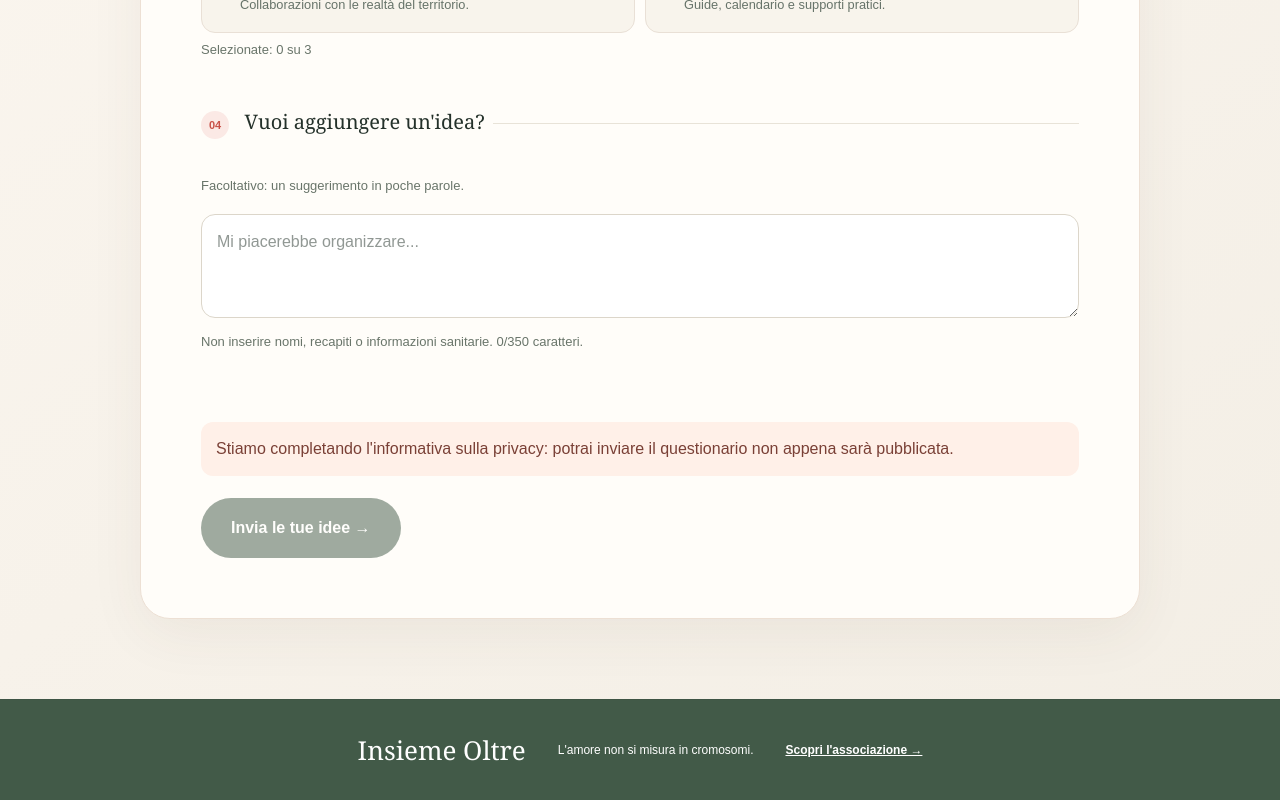
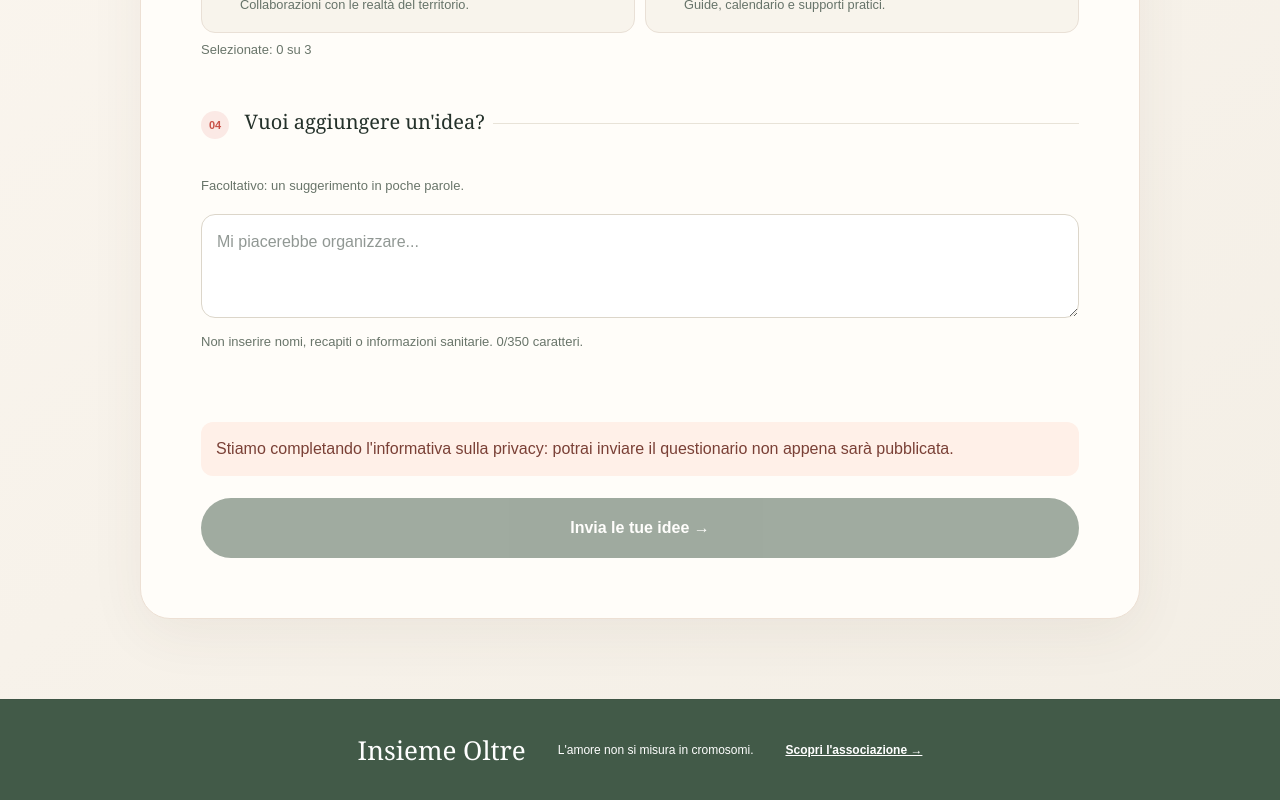
Before and after one commit to Lucare76/insieme-oltre, a Next.js app: page /partecipa in a window 1280 px wide. Shown: the part 1422-2222 px from the top of the page. Built offline with nearby package versions, Linux system fonts and the light colour scheme; no server answers.

Commit message:
fix: improve participation form on small screens

```diff
--- a/app/partecipa/partecipa.css
+++ b/app/partecipa/partecipa.css
@@ -30,9 +30,9 @@
 .participa-consent label{display:flex;gap:11px;align-items:flex-start;line-height:1.6}
 .participa-consent a{text-decoration:underline;text-underline-offset:3px}
 .participa-consent p{padding:15px;color:#7a4036;background:#fff0e8;border-radius:12px}
-.participa-submit{border:none;border-radius:99px;background:#425a48;color:white;font-size:16px;font-weight:700;padding:18px 30px;cursor:pointer}
+.participa-submit{min-height:54px;width:100%;border:none;border-radius:99px;background:#425a48;color:white;font-size:16px;font-weight:700;padding:18px 30px;cursor:pointer}
 .participa-submit:disabled{opacity:.5;cursor:not-allowed}
 .participa-error{color:#a12329}.participa-success{color:#2d6546}
 .participa-thanks{text-align:center;padding:45px 16px}.participa-thanks>div{color:#e6685e;font-size:58px}.participa-thanks h3{font:normal 44px Georgia,serif}.participa-thanks p{color:#526356;line-height:1.6}.participa-thanks a{display:inline-block;margin-top:18px;text-decoration:underline}
 .participa-footer{padding:32px 20px;background:#425a48;color:#fff;display:flex;justify-content:center;align-items:center;flex-wrap:wrap;gap:14px 32px}.participa-footer strong{font:26px Georgia,serif}.participa-footer a{text-decoration:underline}
-@media(max-width:620px){.participa-header{padding:0 14px}.participa-header img{width:127px;height:92px}.participa-home{font-size:11px}.participa-intro{padding-top:25px}.participa-intro>p:not(.participa-kicker){font-size:16px}.participa-form-wrap{border-radius:22px;margin:0 12px 30px;padding:22px}.participa-activities{grid-template-columns:1fr}.participa-choices{display:grid;grid-template-columns:1fr}.participa-form legend{font-size:18px}}
+@media(max-width:620px){.participa-intro h1{font-size:clamp(39px,10vw,63px);overflow-wrap:anywhere}.participa-submit{min-height:56px}.participa-activities label,.participa-choices label{min-height:56px}.participa-page{overflow-x:hidden}.participa-header{padding:0 14px}.participa-header img{width:127px;height:92px}.participa-home{font-size:11px}.participa-intro{padding-top:25px}.participa-intro>p:not(.participa-kicker){font-size:16px}.participa-form-wrap{border-radius:22px;margin:0 12px 30px;padding:22px}.participa-activities{grid-template-columns:1fr}.participa-choices{display:grid;grid-template-columns:1fr}.participa-form legend{font-size:18px}}
```
